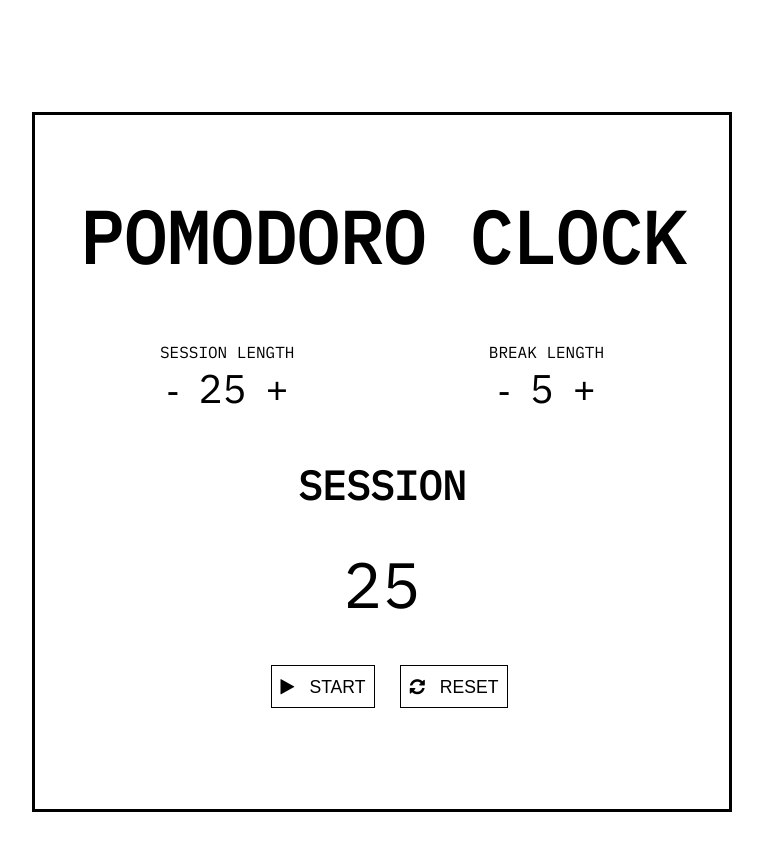
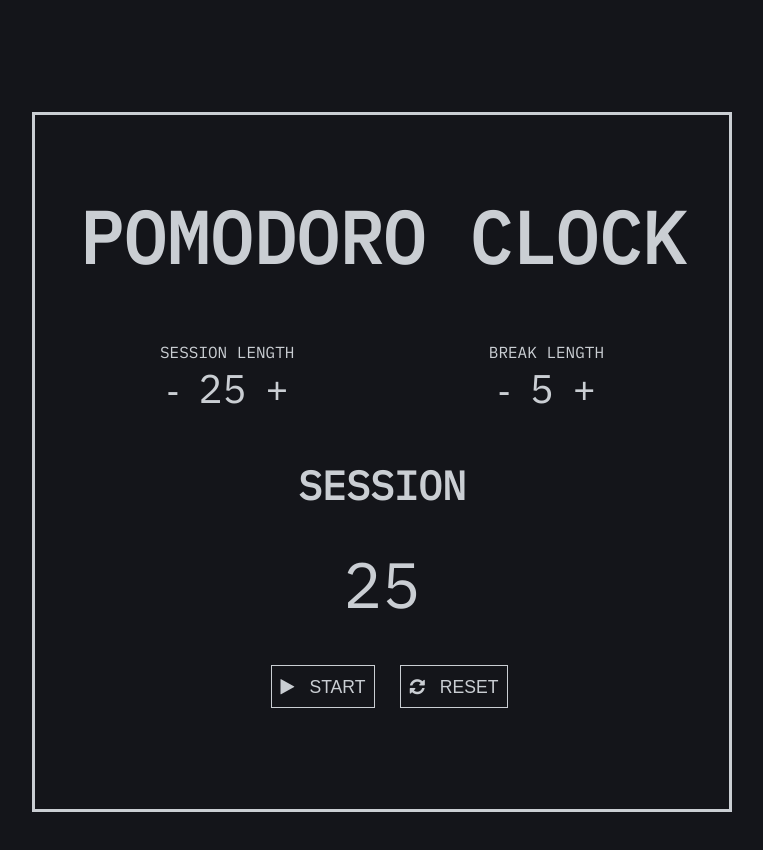
Before and after one commit to sevindi/pomodoro-clock, a plain HTML site: page index.html in a window 1280 px wide. Shown: the whole page, without its empty margins (258-1021 px from the left). Drawn offline with nearby package versions, Linux system fonts and the light colour scheme.

Commit message:
Update main.css

```diff
--- a/main.css
+++ b/main.css
@@ -8,6 +8,8 @@ body {
   height: 100%;
   font-family: 'IBM Plex Mono', monospace;
   text-align: center;
+  background-color: rgb(20, 21, 26);
+  color: rgb(202, 206, 211);
   user-select: none;
 }
 
@@ -63,13 +65,15 @@ body {
 }
 .btn,
 .settingsBtn {
+  color: rgb(202, 206, 211);
   outline: none;
   cursor: pointer;
 }
 .btn {
   background-color: transparent;
   font-size: 1.1em;
-  border: 1px solid;
+  color: rgb(202, 206, 211);
+  border: 1px solid rgb(202, 206, 211);
   padding: 0.65em 0.5em 0.5em;
   margin-left: 15px;
 }
```
